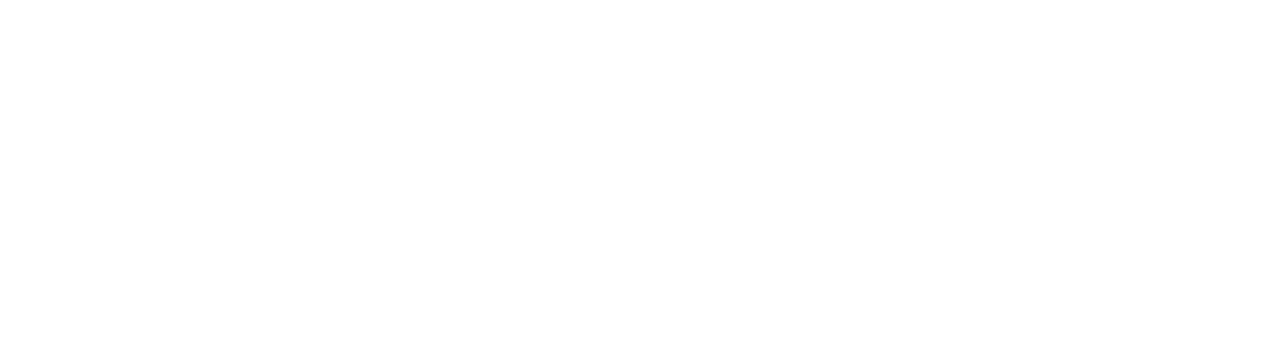
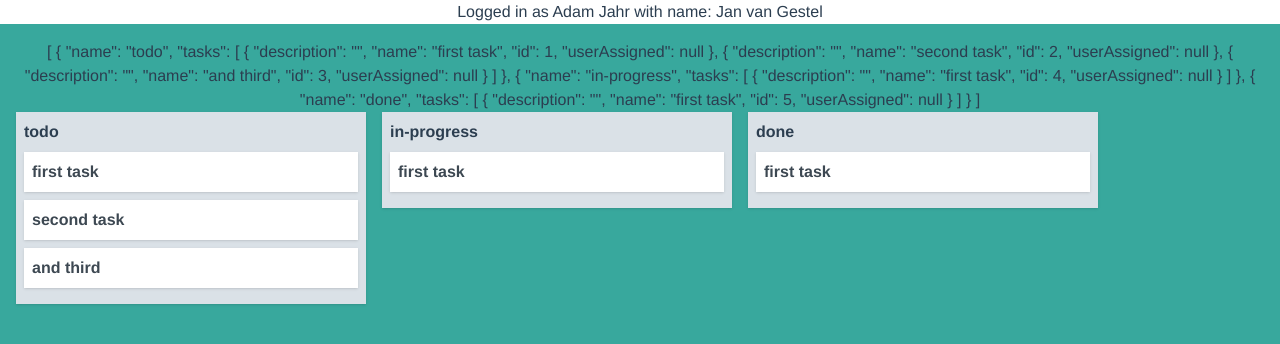
Before and after one commit to jwavangestel/nieuwepoging-main, a Vue app: page /task/1 in a window 1280 px wide. Before the commit this address had no page. Shown: the top 344 px of the page. Built offline with nearby package versions, Linux system fonts and the light colour scheme; data requests are answered from the project's data file.

Commit message:
met axios via de eventhandler en store

```diff
--- a/src/App.vue
+++ b/src/App.vue
@@ -1,11 +1,26 @@
-<script setup>
+<script>
 import { RouterLink, RouterView } from 'vue-router'
+import { useUserStore } from './stores/UserStore'
+import { useBoardStore } from './stores/BoardStore'
 
+export default {
+  setup() {
+    const userStore = useUserStore()
+    const boardStore = useBoardStore()
+
+    return {
+      userStore,
+      boardStore
+    }
+  }
+
+}
 </script>
 
 <template>
 
   <div id="app">
+    <p>Logged in as {{ userStore.user }} with name: {{ boardStore.naam }}</p>
     <router-view/>
   </div>
 </template>
--- a/src/router/index.js
+++ b/src/router/index.js
@@ -1,5 +1,6 @@
 import { createRouter, createWebHistory } from 'vue-router'
 import Board from '../views/Board.vue'
+import Task from '../views/Task.vue'
 
 const router = createRouter({
   history: createWebHistory(import.meta.env.BASE_URL),
@@ -7,7 +8,14 @@ const router = createRouter({
     {
       path: '/',
       name: 'Board',
-      component: Board
+      component: Board,
+      children: [
+        {
+          path: 'task/:id',
+          name: 'task',
+          component: Task
+        }
+      ]
     },
   ]
 })
--- /dev/null
+++ b/src/services/EventService.js
@@ -0,0 +1,20 @@
+import axios from 'axios'
+
+
+const apiClient = axios.create({
+  baseURL: 'http://localhost:3000',
+  withCredentials: false,
+  headers: {
+    Accept: 'application/json',
+    'Content-Type': 'application/json'
+  }
+})
+
+export default {
+  getColumns() {
+    return apiClient.get('/columns')
+  },
+  getColumn(id) {
+    return apiClient.get('/columns/' + id)
+  }
+}
--- /dev/null
+++ b/src/stores/BoardStore.js
@@ -0,0 +1,30 @@
+import { defineStore } from "pinia";
+import EventService from '../services/EventService.js'
+
+export const useBoardStore = defineStore('BoardStore', {
+    state () {
+        return {
+            columns: [],
+            column: {},
+            naam: 'Jan van Gestel'
+        }
+    },
+    getters: {
+        firstName() {
+            return this.naam.split(' ')[0]
+        }
+
+    },
+    actions: {
+        fetchColumns() {
+            return EventService.getColumns()
+            .then(response => {
+                this.columns=response.data
+            })
+            .catch(error => {
+                throw error
+            })
+            }
+        }
+
+})
--- /dev/null
+++ b/src/stores/UserStore.js
@@ -0,0 +1,9 @@
+import { defineStore } from "pinia";
+
+export const useUserStore = defineStore('UserStore', {
+    state () {
+        return {
+            user: 'Adam Jahr'
+        }
+    }
+})
--- a/src/views/Board.vue
+++ b/src/views/Board.vue
@@ -1,8 +1,8 @@
 <template>
     <div class="board">
-      {{ columns }}
-      <div class="flex flex-row items-start">
-        <div class="column" v-for="(column, $columnIdex) of columns" :key="$columnIdex" >
+        {{ boardStore.columns }}
+        <div class="flex flex-row items-start">
+          <div class="column" v-for="(column, $columnIdex) of boardStore.columns" :key="$columnIdex" >
             <div class="flex items-center mb-2 font-bold">
               {{ column.name }}
             </div>
@@ -16,28 +16,34 @@
                 </p>
               </div>
             </div>
-        </div>
-
+          </div>
       </div>
     </div>
 </template>
 
-<script setup>
-import { onMounted, ref } from 'vue';
-import axios from 'axios'
+<script>
+import { useBoardStore } from '../stores/BoardStore'
 
-const columns = ref(null)
+export default {
+  setup() {
+    const boardStore = useBoardStore()
 
-onMounted(() => {
-  axios.get(`http://localhost:3000/columns`)
-  .then((response) => {
-    columns.value = response.data
-  })
+    return{
+      boardStore
+    }
+  },
+  created() {
+    this.boardStore.fetchColumns().catch(error=> {
+      this.$router.push({
+        name: 'ErrorDisplay',
+        params: { error: error}
+      }
 
+      )
+    })
+  }
 
-
-})
-
+}
 
 
 </script>
--- a/src/views/Task.vue
+++ b/src/views/Task.vue
@@ -11,7 +11,7 @@ export default {
 
 <style>
 .task-view {
-  @apply relative flex flex-row bg-white pin mx-4 m-32 mx-auto py-4 text-left shadow;
+  @apply relative flex flex-row bg-white mx-4 m-32 mx-auto py-4 text-left shadow;
   max-width: 700px;
 }
 </style>
```
Also changed, not shown: src/stores/todoList.js (+27 -5 lines).
